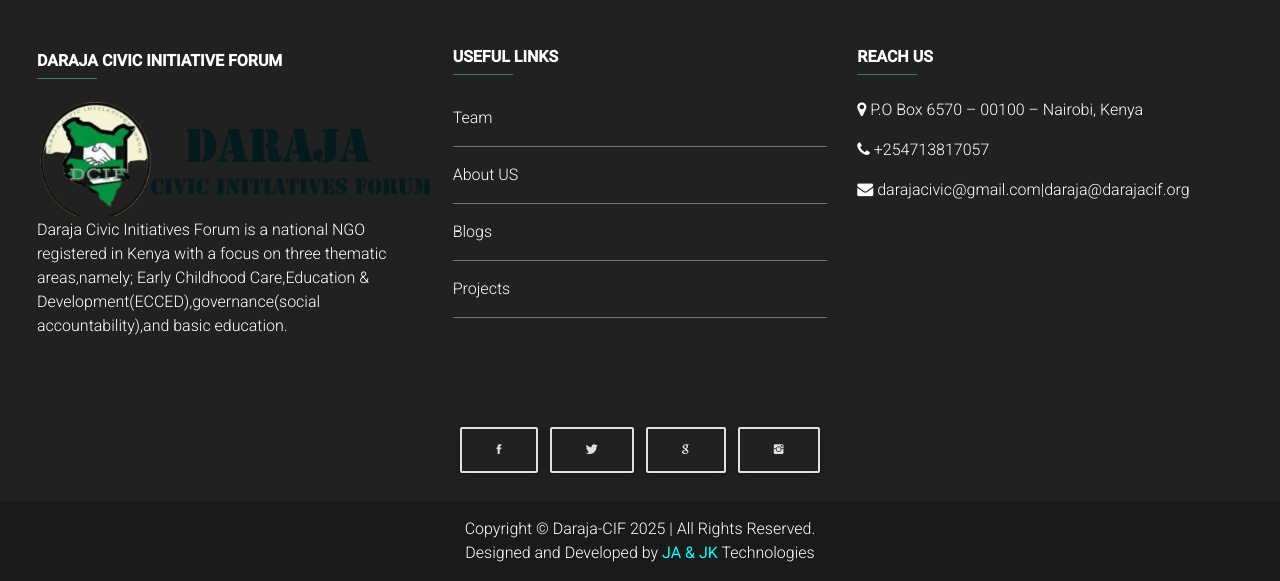
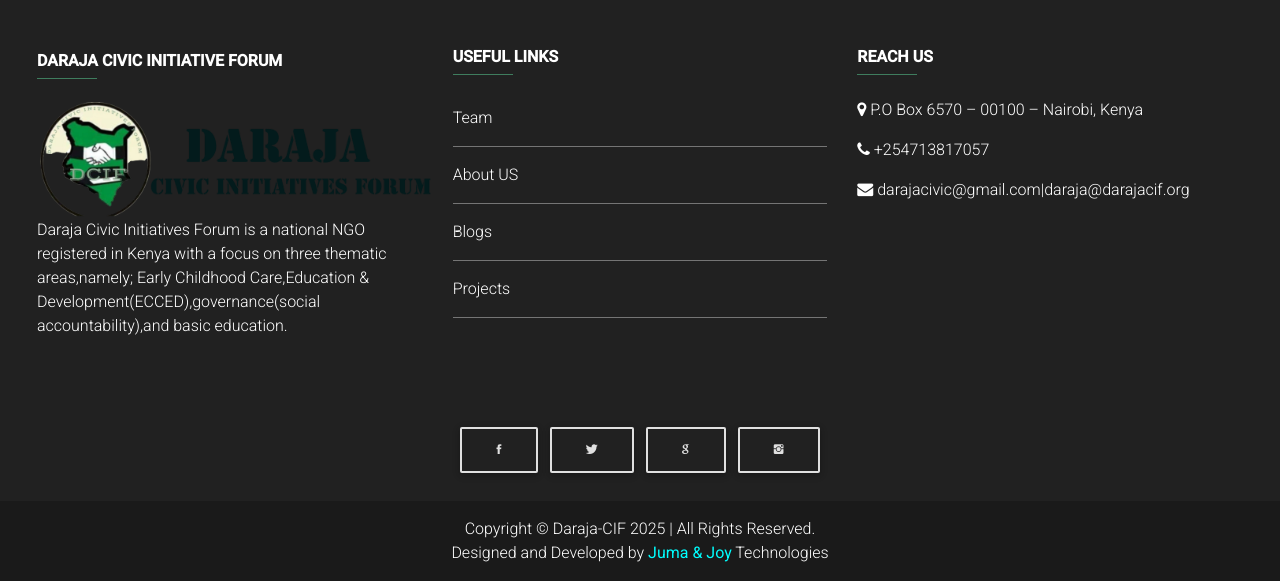
Before and after one commit to juma-moringa/Daraja-CIF, a Django app: page /blog/ in a window 1280 px wide. Shown: the part 403-984 px from the top of the page. Run offline with Django 3.2, Linux system fonts and the light colour scheme; data that the repository does not hold is empty; some libraries are stand-ins or nearby versions; some web fonts are replaced.

Commit message:
Update footer.html
final commits done

```diff
--- a/darajacifapp/templates/footer.html
+++ b/darajacifapp/templates/footer.html
@@ -68,7 +68,7 @@
     </section>
     <div class="text-center p-3" style="background-color: rgba(0, 0, 0, 0.2);">
         Copyright © Daraja-CIF {% now "Y" %} | All Rights Reserved. <br> Designed and Developed by
-        <a href="#" target='_blank'> <b style="color:aqua">JA & JK</b> Technologies</a>
+        <a href="#" target='_blank'> <b style="color:aqua">Juma & Joy</b> Technologies</a>
     </div>
 </footer>
 <a href="#" class="back-to-top d-flex align-items-center justify-content-center"><i
```
